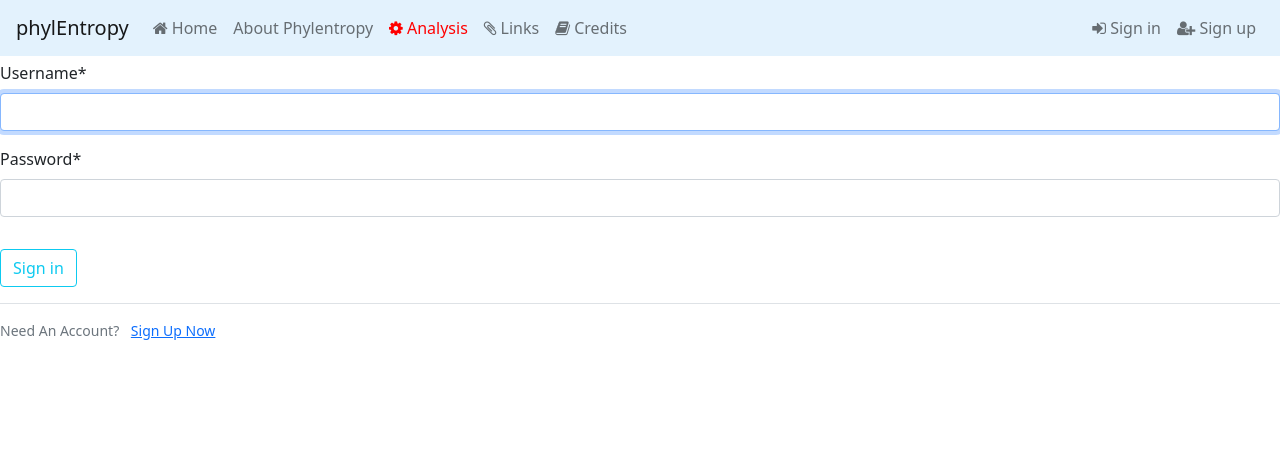
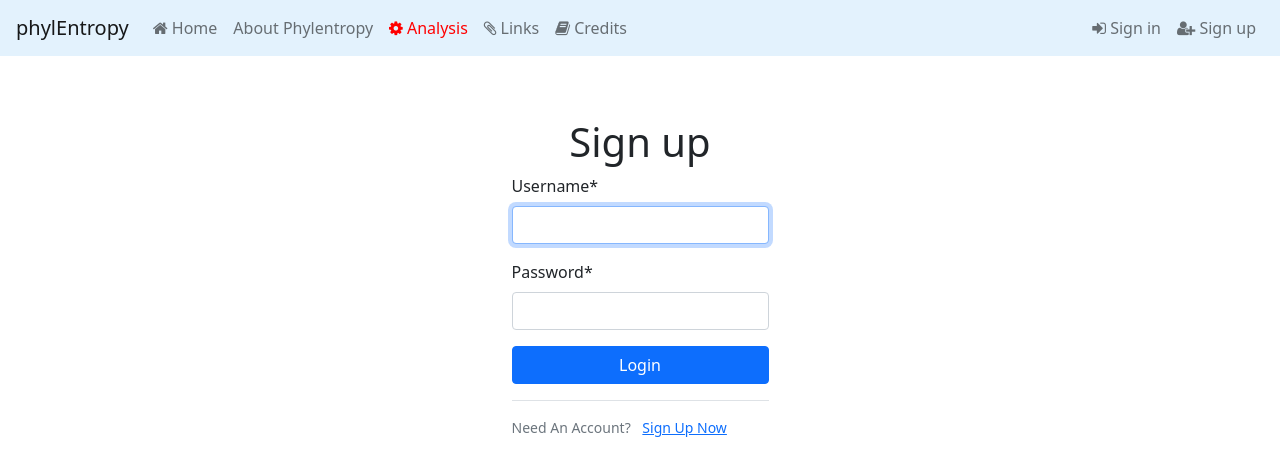
Before and after one commit to dcazenav/PhylEntropy, a Django app: page /login in a window 1280 px wide. Shown: the top 476 px of the page. Run offline with Django 3.2, Linux system fonts and the light colour scheme; some libraries are stand-ins or nearby versions.

Commit message:
modif login page

```diff
--- a/phylogene_app/templates/users/login.html
+++ b/phylogene_app/templates/users/login.html
@@ -16,8 +16,10 @@
     </head>
     {% include 'phylEntropy/navbar.html' %}
 
-    <div class="content-section">
-        <form method="POST">
+    <div class="container-fluid" style="background-color: #ffffff;" >
+        <!--BANDEAU -->
+            <div class="container" id="Page1" style="background-color: #ffffff;">
+        {% comment %}<form method="POST">
             {% csrf_token %}
             <fieldset class="form-group">
                 <legend class="border-bottom mb-4">Sign In</legend>
@@ -32,5 +34,60 @@
                 Need An Account? <a class="ml-2" href="{% url 'register' %}">Sign Up Now</a>
             </small><br>
         </div>
+    </div>{% endcomment %}
+    {% comment %}<form method="post" novalidate>
+    {% csrf_token %}
+    <div class="row">
+      <div class="col-6">
+        {{ form.username|as_crispy_field }}
+      </div>
+      <div class="col-6">
+        {{ form.password|as_crispy_field }}
+      </div>
+    </div>
+    <button type="submit" class="btn btn-success">Save Product</button>
+  </form>{% endcomment %}
+{#         <div class="container">#}
+            <div class="col-lg-12" style="padding-top: 70px;">
+                        <br/>
+                        <br/>
+
+                        <!-- FIN TABULATION -->
+                    <!--PIED DE PAGE -->
+                <div style="text-align: center;">
+                    <table class="footer" width="100%" border="0">
+
+                    </table>
+                </div>
+            </div>
+                <div class="row justify-content-center">
+                    <div class="col-md-auto col-sm-auto">
+                        <h1 style="text-align: center;">Sign up</h1>
+                        <div>
+                            <form method="post">
+                                {%csrf_token%}
+                                {% for error in form.non_field_errors %}
+                                <div class="form-group has-errors text-danger small">
+                                    {{error}}
+                                </div>
+                                {% endfor %}
+
+                                <div class="form-group">
+                                    {{ form.username|as_crispy_field }}
+                                </div>
+                                <div class="form-group">
+                                    {{ form.password | as_crispy_field}}
+                                </div>
+                                <button type="submit" class="btn btn-primary" style="width:100%">Login</button>
+                            </form>
+                            <div class="border-top pt-3">
+                                <small class="text-muted">
+                                    Need An Account? <a class="ml-2" href="{% url 'register' %}">Sign Up Now</a>
+                                </small><br>
+                            </div>
+                        </div>
+                    </div>
+                </div>
+            </div>
     </div>
 {% endblock content %}
```
